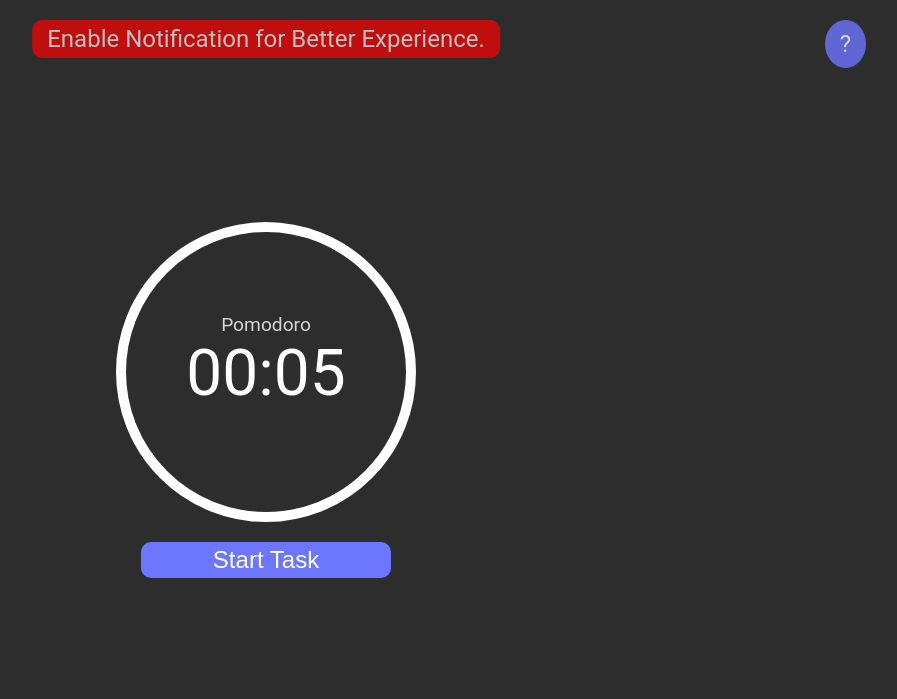
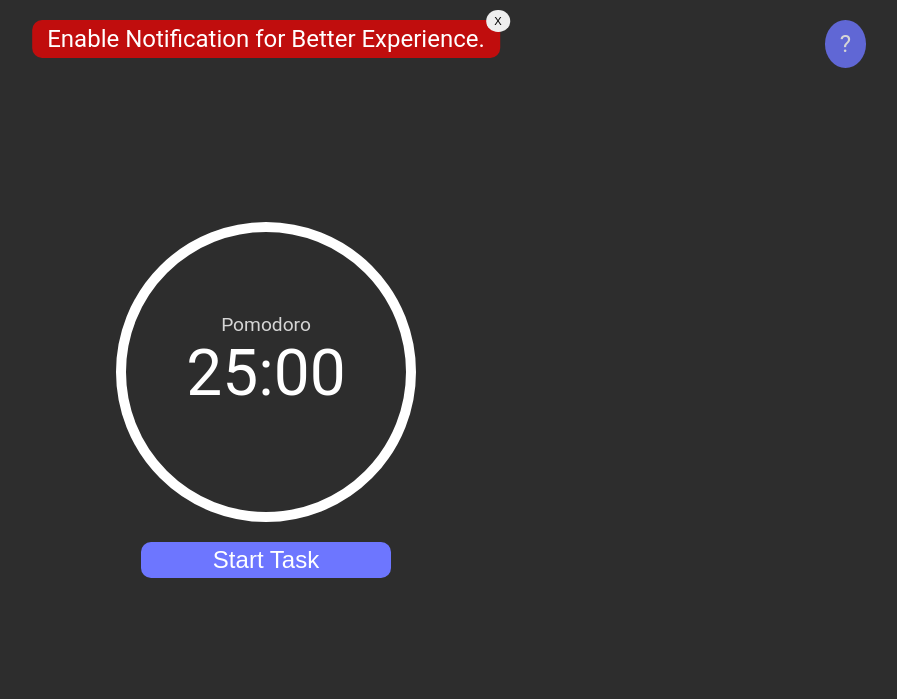
Before and after one commit to jayaspiya/pomodoro-timer, a website with bundled scripts: page src/index.html in a window 1280 px wide. Shown: the top 699 px of the page, without its empty margins (374-1271 px from the left). Built offline with nearby package versions, Linux system fonts and the light colour scheme; files whose address does not match are found by name.

Commit message:
Notice hide feature

```diff
--- a/package.json
+++ b/package.json
@@ -1,14 +1,14 @@
 {
   "name": "pomodoro-timer",
   "version": "1.0.0",
-  "description": "",
+  "description": "Increase your productivity with pomodoro",
   "main": "",
   "scripts": {
     "test": "echo \"Error: no test specified\" && exit 1",
     "prebuild": "rollup -c",
     "build": "gulp"
   },
-  "author": "",
+  "author": "pzayazz",
   "license": "ISC",
   "devDependencies": {
     "@babel/core": "^7.11.6",
--- a/src/index.html
+++ b/src/index.html
@@ -38,9 +38,9 @@
     <div class="information-menu information-menu--hide">
       <div class="information-menu__slide information-menu__slide--show"><span class="information-menu__slide-text">Increase your productivity <br> with pomodoro</span><img src="./assets/slide-intro.png" alt="slide intro"></div>
       <div class="information-menu__slide"><span class="information-menu__slide-text">Get Started</span><img src="./assets/slide-start.png" alt="slide getting started"></div>
-      <div class="information-menu__slide"><span class="information-menu__slide-text">Select your task</span><img src="./assets/slide1.png" alt="slide 1"></div>
-      <div class="information-menu__slide"><span class="information-menu__slide-text">25 minute work</span><img src="./assets/slide2.png" alt="slide 2"></div>
-      <div class="information-menu__slide"><span class="information-menu__slide-text">5 minute break</span><img src="./assets/slide3.png" alt="slide 3"></div>
+      <div class="information-menu__slide"><span class="information-menu__slide-text">Select a task to do</span><img src="./assets/slide1.png" alt="slide 1"></div>
+      <div class="information-menu__slide"><span class="information-menu__slide-text">Focus 25 minute on work</span><img src="./assets/slide2.png" alt="slide 2"></div>
+      <div class="information-menu__slide"><span class="information-menu__slide-text">Take 5 minute break</span><img src="./assets/slide3.png" alt="slide 3"></div>
       <div class="information-menu__slide"><span class="information-menu__slide-text">Repeat 4 times</span><img src="./assets/slide4.png" alt="slide 4"></div>
       <div class="information-menu__slide"><span class="information-menu__slide-text">Take a long break</span><img src="./assets/slide5.png" alt="slide 5"></div>
       <div class="information-menu__controller">
--- a/src/scripts/app.js
+++ b/src/scripts/app.js
@@ -3,10 +3,11 @@ import ringBell from  "./audio.js";
 import Notify from "./notification-api.js";
 import timeFormat from "./timeFormater.js";
 import {changeSlide, hideAllSlides, informationMenu, informationMenuSlide, resetSlideIndex} from "./slider.js";
+import hideParent from "./hide-element.js";
 
 //* Time Period Setup | Default break 300, work 1500
-const breakTime = 3;
-const workTime = 5;
+const breakTime = 300;
+const workTime = 1500;
 
 //* DOM variables
 const btnStart = document.querySelector("#btn-start");
@@ -32,6 +33,9 @@ document.addEventListener('click',function(e){
     }
     if(e.target.id== "next-btn"){
         changeSlide(1);
+    }
+    if(e.target.id == "btn-hide"){
+        hideParent(e);
     }
 });
 
--- /dev/null
+++ b/src/scripts/hide-element.js
@@ -0,0 +1,3 @@
+export default function hideParent(e){
+    e.target.parentElement.remove();
+}
--- a/src/scripts/notification-api.js
+++ b/src/scripts/notification-api.js
@@ -9,6 +9,14 @@ export default class Notify{
             const message = "Enable Notification for Better Experience.";
             const textnode = document.createTextNode(message);
             div.appendChild(textnode);
+            const btn = document.createElement("button");
+            const btnLabel = "X";
+            const btnNode = document.createTextNode(btnLabel);
+            btn.classList.add("btn");
+            btn.classList.add("btn--circle");
+            btn.setAttribute("id", "btn-hide");
+            btn.appendChild(btnNode);
+            div.appendChild(btn);
             document.body.appendChild(div)
          }
     }
@@ -19,5 +27,3 @@ export default class Notify{
     }
 
 }
-
-{/* <div class="message-box">Notification Disabled\</div> */}
--- a/src/styles/modules/_btn.scss
+++ b/src/styles/modules/_btn.scss
@@ -13,4 +13,14 @@
     background: $purple;
     color: $light;
   }
+  &--circle {
+    width: auto;
+    font-size: 0.7rem;
+    padding: 0.3rem 0.5rem;
+    border-radius: 50%;
+    color: #000;
+    position: absolute;
+    top: -30px;
+    right: -35px;
+  }
 }
--- a/src/styles/modules/_message-box.scss
+++ b/src/styles/modules/_message-box.scss
@@ -3,10 +3,9 @@
   top: 20px;
   left: 50%;
   transform: translateX(-50%);
-  opacity: 0.7;
   padding: 5px 15px;
   font-size: 1.5rem;
   border-radius: 10px;
-  background: red;
+  background: rgba(255, 0, 0, 0.7);
   user-select: none;
 }
```
Also changed, not shown: README.md, src/styles/style.css, 1 other file.
